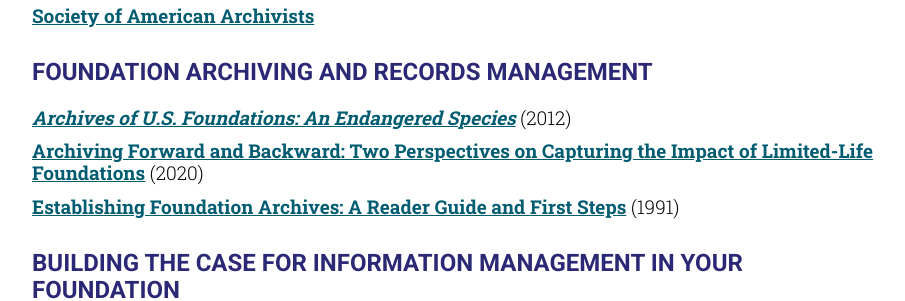
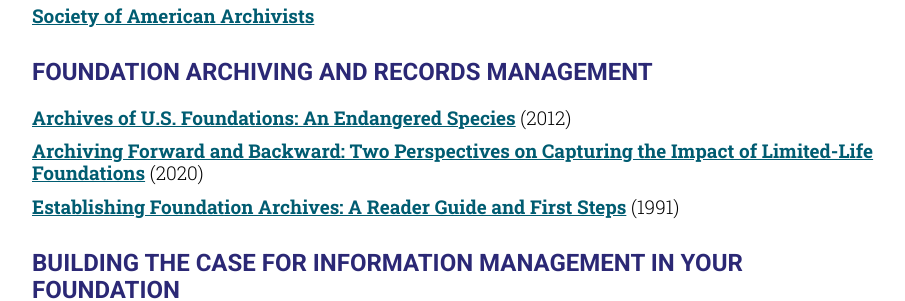
Before and after one commit to RockefellerArchiveCenter/advancing-foundation-archives, a Jekyll site: the page built from resources.html, in a window 1280 px wide. Shown: the part 564-865 px from the top of the page, without its empty margins (68-973 px from the left). Built offline with Jekyll 4.4.1, drawn with Linux system fonts in a browser that asks for light colours; comment, search, counter and statistics services are not loaded.

Commit message:
remove more italics

```diff
--- a/resources.html
+++ b/resources.html
@@ -27,7 +27,7 @@
 <h2>Foundation archiving and records management</h2>
 
 <ul class="resources__list">
-  <li class="resources__list-item"><a href="https://www.commonwealthfund.org/publications/other-publication/2012/dec/archives-us-foundations-endangered-species"><span class="text--italic">Archives of U.S. Foundations: An Endangered Species</span></a> (2012)</li>
+  <li class="resources__list-item"><a href="https://www.commonwealthfund.org/publications/other-publication/2012/dec/archives-us-foundations-endangered-species">Archives of U.S. Foundations: An Endangered Species</a> (2012)</li>
   <li class="resources__list-item"><a href="https://scholarworks.gvsu.edu/tfr/vol12/iss1/10/">Archiving Forward and Backward: Two Perspectives on Capturing the Impact of Limited-Life Foundations</a> (2020)</li>
   <li class="resources__list-item"><a href="https://search.issuelab.org/resource/establishing-foundation-archives-a-reader-and-guide-to-first-steps.html">Establishing Foundation Archives: A Reader Guide and First Steps</a> (1991)</li>
 </ul>
```
